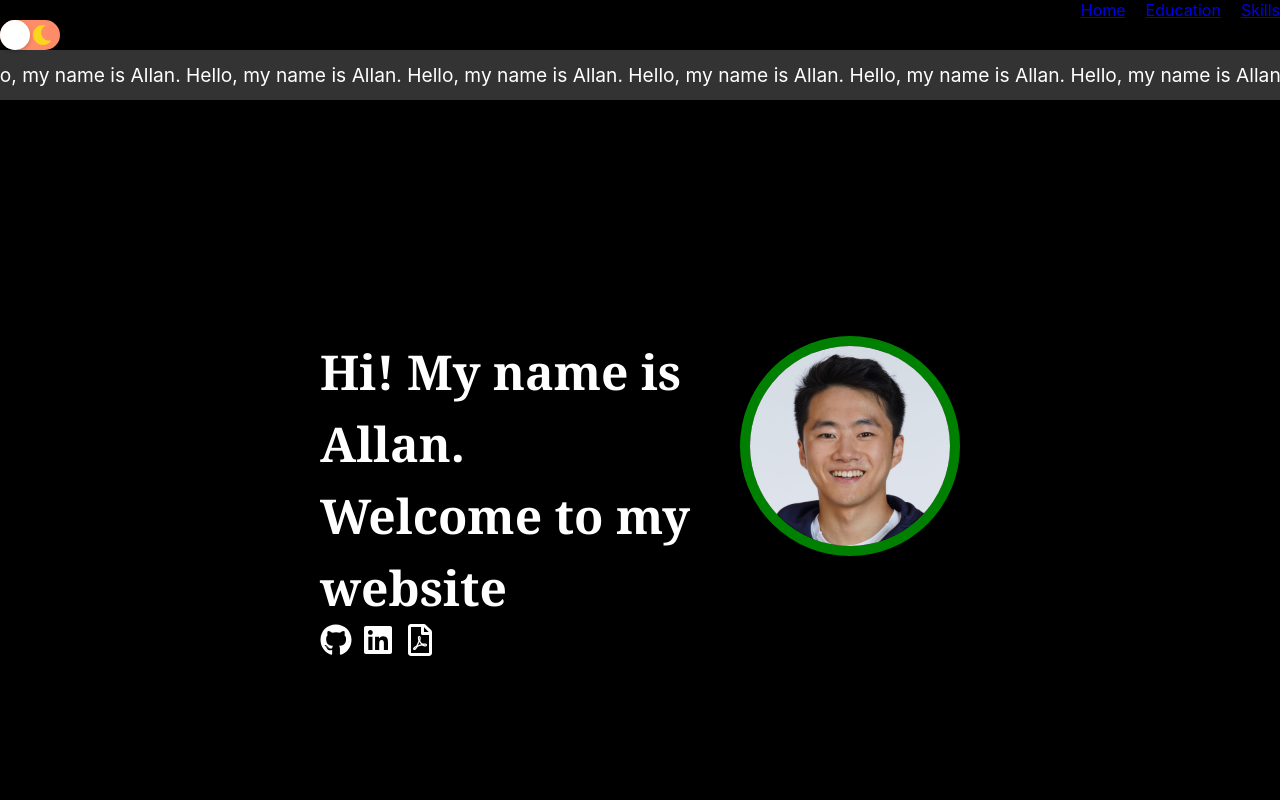
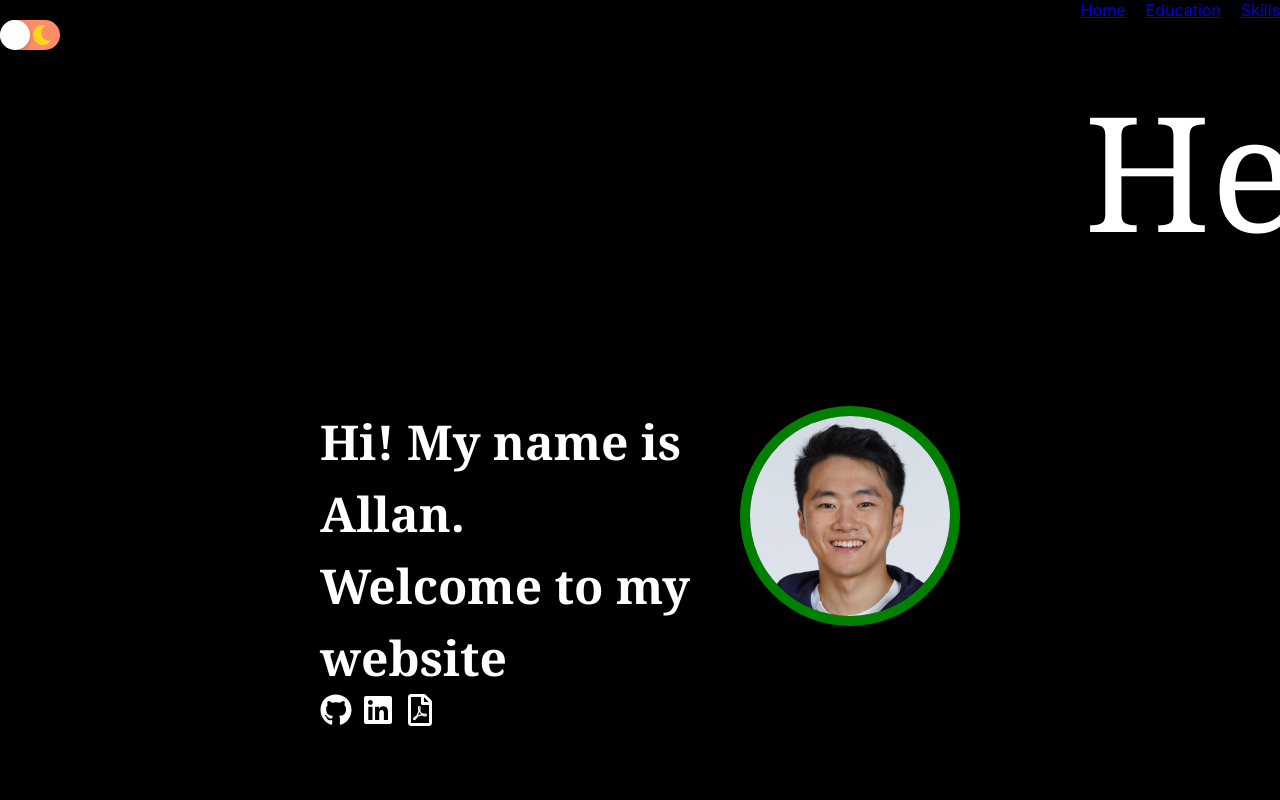
Before and after one commit to ading01/my_website, a React (Create React App) app: page / in a window 1280 px wide. Shown: the top 800 px of the page. Built offline with nearby package versions, Linux system fonts and the light colour scheme.

Commit message:
updated ticker

```diff
--- a/src/App.css
+++ b/src/App.css
@@ -68,7 +68,6 @@ html {
   /* "to left" / "to right" - affects initial color */
   background: linear-gradient(to left, black 50%, magenta 50%) right;
   background-size: 200%;
-  transition: 0.2s ease-out;
 }
 
 .menu-item a {
--- a/src/components/Ticker/Ticker.css
+++ /dev/null
@@ -1,24 +0,0 @@
-.ticker-container {
-  width: 100%;
-  overflow: hidden;
-  white-space: nowrap;
-  background-color: #333;
-  color: white;
-  display: flex;
-  align-items: center;
-  height: 50px;
-}
-
-.ticker-text {
-  animation: scrollTicker 100s linear infinite;
-  display: inline-block;
-}
-
-@keyframes scrollTicker {
-  0% {
-    transform: translateX(0);
-  }
-  100% {
-    transform: translateX(-100%);
-  }
-}
--- a/src/components/Ticker/Ticker.tsx
+++ b/src/components/Ticker/Ticker.tsx
@@ -1,5 +1,47 @@
 import React from "react";
-import "./Ticker.css"; // Assuming your CSS is in a separate file
+import styled, { keyframes } from "styled-components";
+
+const scrollAnimation = keyframes`
+  0% {
+    transform: translateX(100%);
+  }
+  100% {
+    transform: translateX(-100%);
+  }
+`;
+
+const TickerContainer = styled.div`
+  overflow: hidden;
+  white-space: nowrap;
+  width: 100%; // Adjust as needed
+  background-color: ${({ theme }) => theme.backgroundColor};
+  transition: background-color 0.5s ease;
+`;
+
+// Create a styled text component with the animation
+const TickerText = styled.div`
+  display: inline-block;
+  font-size: 20vh;
+  font-family: ${({ theme }) => theme.fonts.heading};
+  color: ${({ theme }) => theme.texts.primary};
+  transition: color 0.5s ease;
+  animation: ${scrollAnimation} 30s linear infinite;
+`;
+
+// const TickerContainer = styled.div`
+//   overflow: hidden;
+//   white-space: nowrap;
+
+//   width: 100%;
+//   background-color: ${({ theme }) => theme.backgroundColor};
+//   font-family: ${({ theme }) => theme.fonts.heading};
+//   color: ${({ theme }) => theme.texts.primary};
+//   display: inline-block;
+//   font-size: 20vh;
+//   transition: background-color 0.6s ease, color 0.6s ease,
+
+//   animation: ${scrollAnimation} 30s linear infinite;
+// `;
 
 type TickerProps = {
   repeatText: string;
@@ -7,12 +49,12 @@ type TickerProps = {
 
 const Ticker: React.FC<TickerProps> = ({ repeatText }) => {
   // Create a long string by repeating the text
-  const repeatedText = Array(50).fill(repeatText).join("");
+  // const repeatedText = Array(50).fill(repeatText).join("");
 
   return (
-    <div className="ticker-container">
-      <div className="ticker-text">{repeatedText}</div>
-    </div>
+    <TickerContainer>
+      <TickerText>{repeatText}</TickerText>
+    </TickerContainer>
   );
 };
 
--- a/src/pages/Resume.css
+++ b/src/pages/Resume.css
@@ -2,7 +2,6 @@
   /* font-family: "Roboto", sans-serif; */
   font-size: 1.2rem;
   line-height: 1.5;
-  color: #333;
   margin: 0;
   padding: 0;
   box-sizing: border-box;
@@ -13,7 +12,7 @@
   display: flex;
   flex-direction: column;
   width: 100%;
-  min-height: 100vh;
+  min-height: 70vh;
   justify-content: center;
   align-items: center;
 }
--- a/src/pages/Resume.tsx
+++ b/src/pages/Resume.tsx
@@ -114,7 +114,7 @@ function Resume() {
   return (
     <div id="resume" className="resume">
       <ThemeToggleButton />
-      <Ticker repeatText="Hello, my name is Allan.    " />
+      <Ticker repeatText="Hello, my name is Allan." />
       <div id="home" className="section1">
         <HomeContent />
       </div>
--- a/src/styles/text.tsx
+++ b/src/styles/text.tsx
@@ -6,8 +6,6 @@ export const Heading = styled.h1<{ mode: "light" | "dark" }>`
   color: ${({ theme }) => theme.texts.primary};
   margin: 0;
   padding: 0;
-  transition: background-color 0.3s ease, color 0.3s ease,
-    border-color 0.3s ease;
 `;
 
 export const SubHeading = styled.h2<{ mode: "light" | "dark" }>`
```
Also changed, not shown: src/components/Ticker/TickerComponent.tsx (added, +9 -0 lines).
